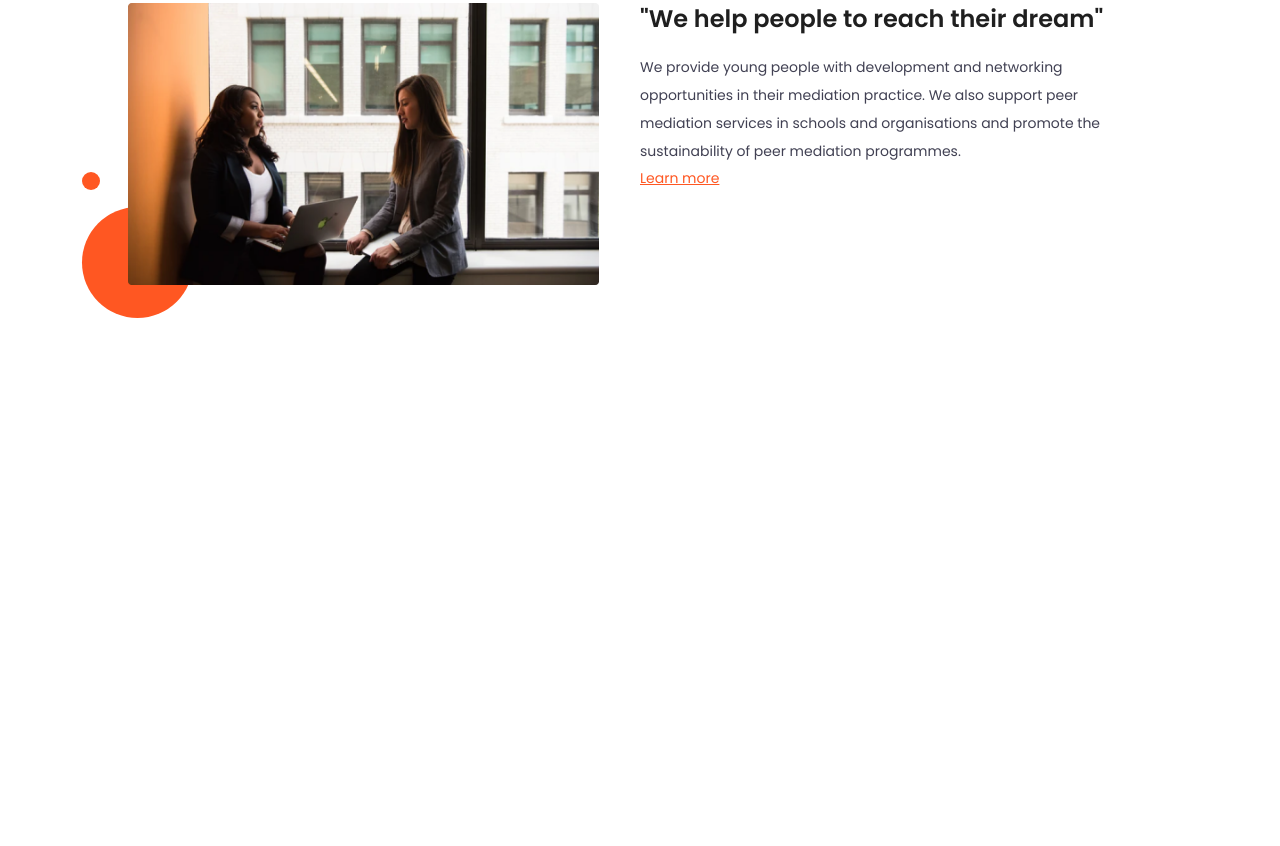
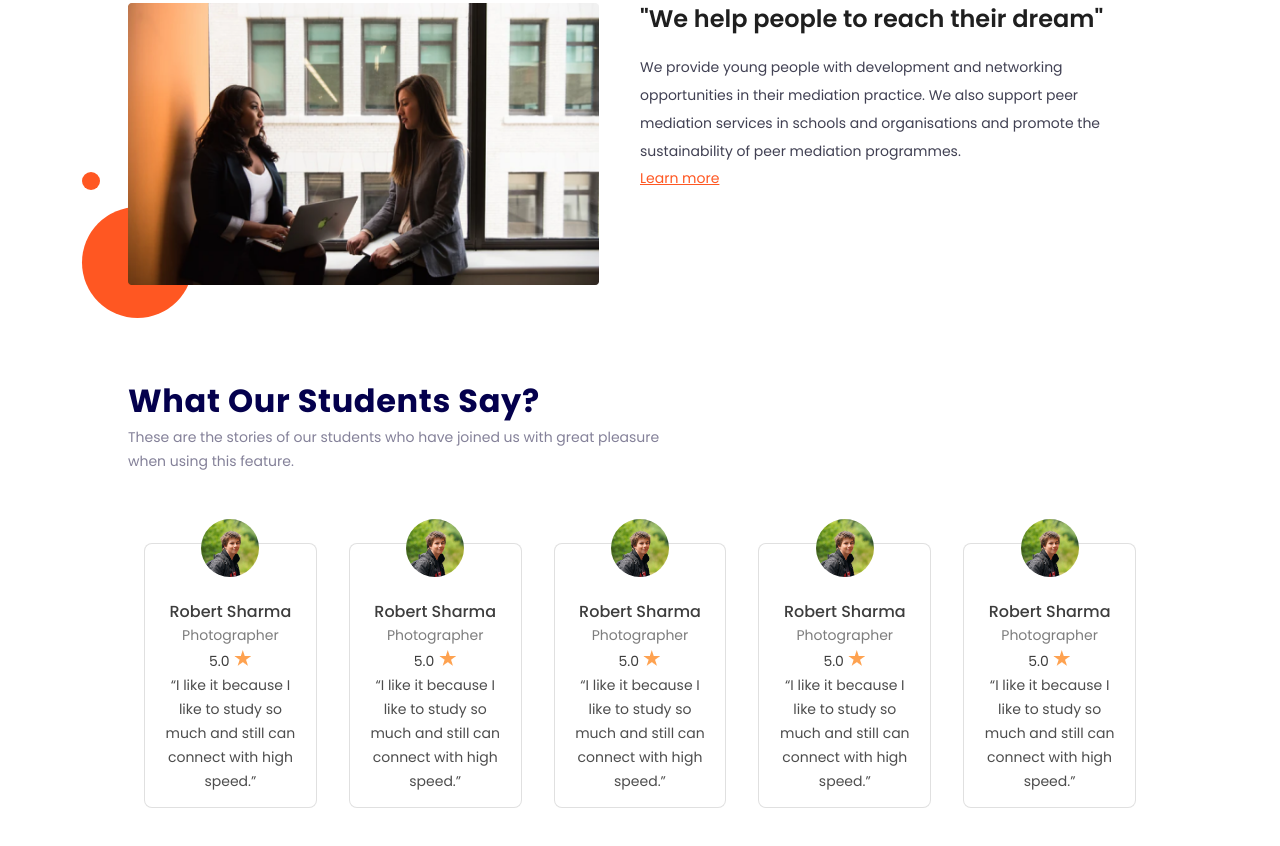
Before and after one commit to Akhmadjon-dev/online_course_landing_page, a plain HTML site: page index.html in a window 1280 px wide. Shown: the part 2207-3053 px from the top of the page. Before the commit the page ends 2525 px from the top, so only its background shows below. Drawn offline with nearby package versions, Linux system fonts and the light colour scheme; files whose address does not match are found by name.

Commit message:
create students card

```diff
--- a/index.html
+++ b/index.html
@@ -258,6 +258,64 @@
                 </div>
             </div>
         </div>
+
     </div>
+            <div class="students">
+                    <h3 class="students__title">What Our Students Say?</h3>
+                    <p class="students__sub-title">These are the stories of our students who have joined us with great pleasure when using this feature.</p>
+
+                    <div class="students__cards">
+                        <div class="students__card">
+                                <img class="students__card__img" src="/assets/img/card_student.jpg" alt="student">
+                                <h4 class="students__name">Robert Sharma</h4>
+                                <p class="students__job">Photographer</p>
+                                <div class="students__row">
+                                    <span>5.0</span>
+                                    <img src="/assets/img/star.png" alt="star">
+                                </div>
+                                <p class="students__text">“I like it because I like to study so much and still can connect with high speed.”</p>
+                        </div>
+                        <div class="students__card">
+                                <img class="students__card__img" src="/assets/img/card_student.jpg" alt="student">
+                                <h4 class="students__name">Robert Sharma</h4>
+                                <p class="students__job">Photographer</p>
+                                <div class="students__row">
+                                    <span>5.0</span>
+                                    <img src="/assets/img/star.png" alt="star">
+                                </div>
+                                <p class="students__text">“I like it because I like to study so much and still can connect with high speed.”</p>
+                        </div>
+                        <div class="students__card">
+                                <img class="students__card__img" src="/assets/img/card_student.jpg" alt="student">
+                                <h4 class="students__name">Robert Sharma</h4>
+                                <p class="students__job">Photographer</p>
+                                <div class="students__row">
+                                    <span>5.0</span>
+                                    <img src="/assets/img/star.png" alt="star">
+                                </div>
+                                <p class="students__text">“I like it because I like to study so much and still can connect with high speed.”</p>
+                        </div>
+                        <div class="students__card">
+                                <img class="students__card__img" src="/assets/img/card_student.jpg" alt="student">
+                                <h4 class="students__name">Robert Sharma</h4>
+                                <p class="students__job">Photographer</p>
+                                <div class="students__row">
+                                    <span>5.0</span>
+                                    <img src="/assets/img/star.png" alt="star">
+                                </div>
+                                <p class="students__text">“I like it because I like to study so much and still can connect with high speed.”</p>
+                        </div>
+                        <div class="students__card">
+                                <img class="students__card__img" src="/assets/img/card_student.jpg" alt="student">
+                                <h4 class="students__name">Robert Sharma</h4>
+                                <p class="students__job">Photographer</p>
+                                <div class="students__row">
+                                    <span>5.0</span>
+                                    <img src="/assets/img/star.png" alt="star">
+                                </div>
+                                <p class="students__text">“I like it because I like to study so much and still can connect with high speed.”</p>
+                        </div>
+                    </div>
+            </div>
 </body>
 </html>
--- a/style.css
+++ b/style.css
@@ -545,3 +545,102 @@ a{
     text-decoration: underline;
     color: #FF5722;
 }
+
+.students{
+    margin: 100px auto;
+    width: 80%;
+
+}
+
+.students__title{
+    font-weight: bold;
+    font-size: 32px;
+    line-height: 32px;
+    /* or 100% */
+
+    letter-spacing: 0.02em;
+
+    color: #04004D;
+
+    margin-bottom: 8px;
+
+}
+
+.students__sub-title{
+    font-weight: normal;
+    font-size: 14px;
+    line-height: 24px;
+    width: 555px;
+    /* or 171% */
+    margin-bottom: 70px;
+
+
+    color: #848199;
+
+}
+
+.students__cards{
+    display: flex;
+    width: 100%;
+}
+
+.students__card{
+    width: 265px;
+    height: 265px;
+    background: #FFFFFF;
+    border: 1px solid rgba(0, 0, 0, 0.12);
+    box-sizing: border-box;
+    border-radius: 8px;
+    margin: 0 16px;
+    display: flex;
+    flex-direction: column;
+    align-items: center;
+}
+
+.students__card__img{
+    width: 58px;
+    height: 58px;
+    border-radius: 50%;
+    position: relative;
+    top: -25px;
+    object-fit: cover;
+}
+
+.students__name{
+    font-weight: 500;
+    font-size: 16px;
+    line-height: 20px;
+    /* or 125% */
+    color: #3D3D3D;
+
+}
+
+.students__job{
+    font-weight: 400;
+    font-size: 14px;
+    line-height: 16px;
+    /* or 125% */
+    color: rgba(61, 61, 61, 0.671);
+    margin: 5px 0;
+}
+
+.students__text{
+    margin: 0 15px;
+    font-weight: normal;
+    font-size: 14px;
+    line-height: 24px;
+    /* or 171% */
+    text-align: center;
+    color: #4D4D4D;
+
+}
+
+.students__row>span{
+    font-weight: normal;
+    font-size: 14px;
+    line-height: 14px;
+    /* identical to box height, or 100% */
+
+    color: #3D3D3D;
+
+}
```
Also changed, not shown: assets/img/card_student.jpg (added).
